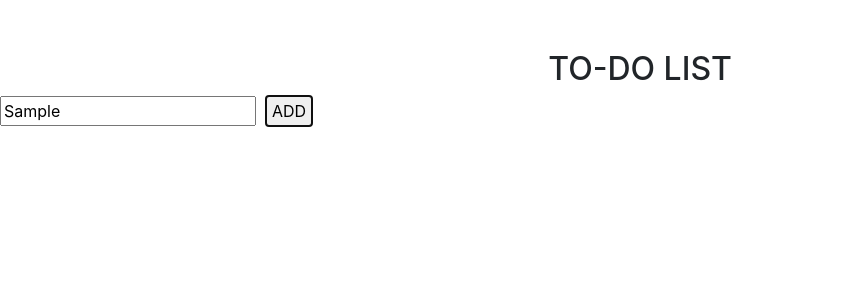
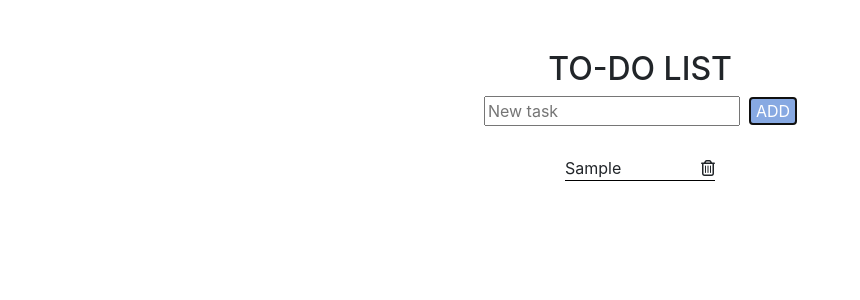
Before and after one commit to dasoljong/Vue-Simple-Projects, a Vue app: page /todo-list in a window 1280 px wide. Both pictures are taken after typing "Sample" into the empty fields and a click on the button "ADD". Shown: the top 300 px of the page, without its empty margins (0-860 px from the left). Built offline with nearby package versions, Linux system fonts and the light colour scheme.

Commit message:
w: todo done

```diff
--- a/src/components/todoList.vue
+++ b/src/components/todoList.vue
@@ -1,10 +1,16 @@
 <template>
   <div class="todoListContainer">
     <h2>TO-DO LIST</h2>
-    <div class="text-wrapper">
-      <input type="text" placeholder="New task">
-      <button>ADD</button>
+    <div class="textWrapper">
+      <input type="text" placeholder="New task" v-model="todoText" v-on:keyup.enter="submitText(todoText)" />
+      <button @click="submitText(todoText)">ADD</button>
     </div>
+    <ul class="listWrapper">
+      <li v-for="(todo, index) in todos" v-bind:key="(todo, index)">
+        {{ todo.todoText }}
+        <i class="far fa-trash-alt deleteBtn" @click="deleteText(index)"></i>
+      </li>
+    </ul>
   </div>
 </template>
 
@@ -12,26 +18,68 @@
 export default {
   name: "todo-list",
   data() {
-    return {};
+    return {
+      todoText: "",
+      todos: []
+    };
   },
-  methods: {}
+  methods: {
+    submitText(todoText) {
+      if (todoText.length > 0) {
+        this.todos.push({ todoText });
+        this.todoText = "";
+      } else {
+        alert("할 일을 입력하세요");
+      }
+    },
+    deleteText(index) {
+      this.todos.splice(index, 1)
+    },
+  }
 };
 </script>
 
 <style lang="scss">
 .todoListContainer {
   text-align: center;
-    align-content: center;
+  width: 100%;
+  max-width: 500px;
   margin: 50px auto;
-    .text-wrapper {
-      display: flex;
-      flex-direction: row;
+  .textWrapper {
+    display: inline-block;
     input {
       margin-right: 10px;
     }
     button {
       border: none;
-
+      background-color: #87a9e2;
+      color: white;
+      transition: 0.3s;
+    }
+    button:hover {
+      background-color: #337ab7;
+    }
+  }
+  .listWrapper {
+    margin: 30px auto 0;
+    display: block;
+    padding: unset;
+    width: 100%;
+    max-width: 230px;
+    li {
+      width: 150px;
+      list-style: none;
+      border-bottom: 1px solid black;
+      display: flex;
+      justify-content: space-between;
+      margin: 0 auto 10px;
+      align-items: center;
+    }
+    i{
+      transition: 0.3s;
+    }
+    i:hover {
+      color: red;
     }
   }
 }
```
Lines whose indentation alone changed are shown as unchanged.
